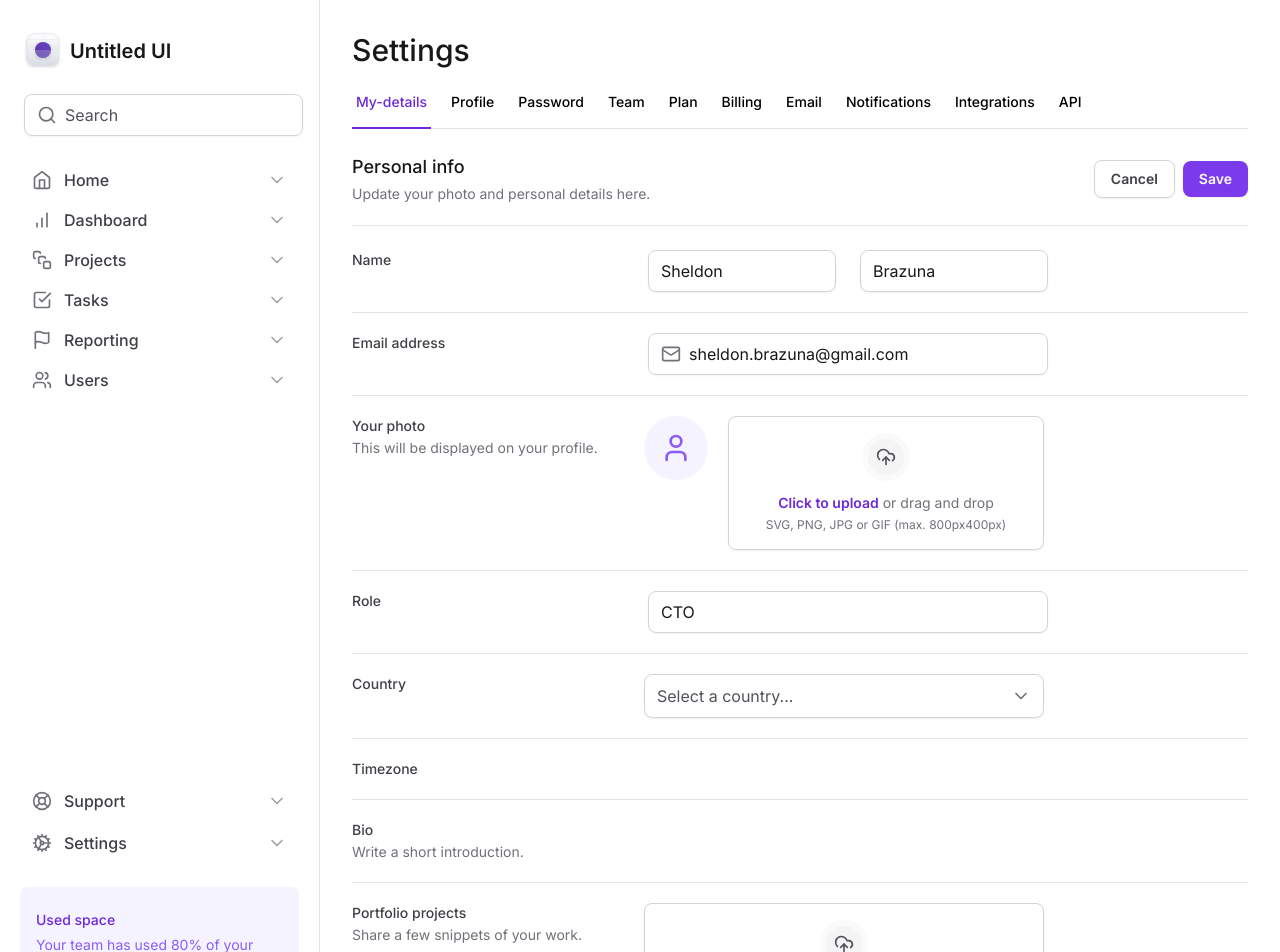
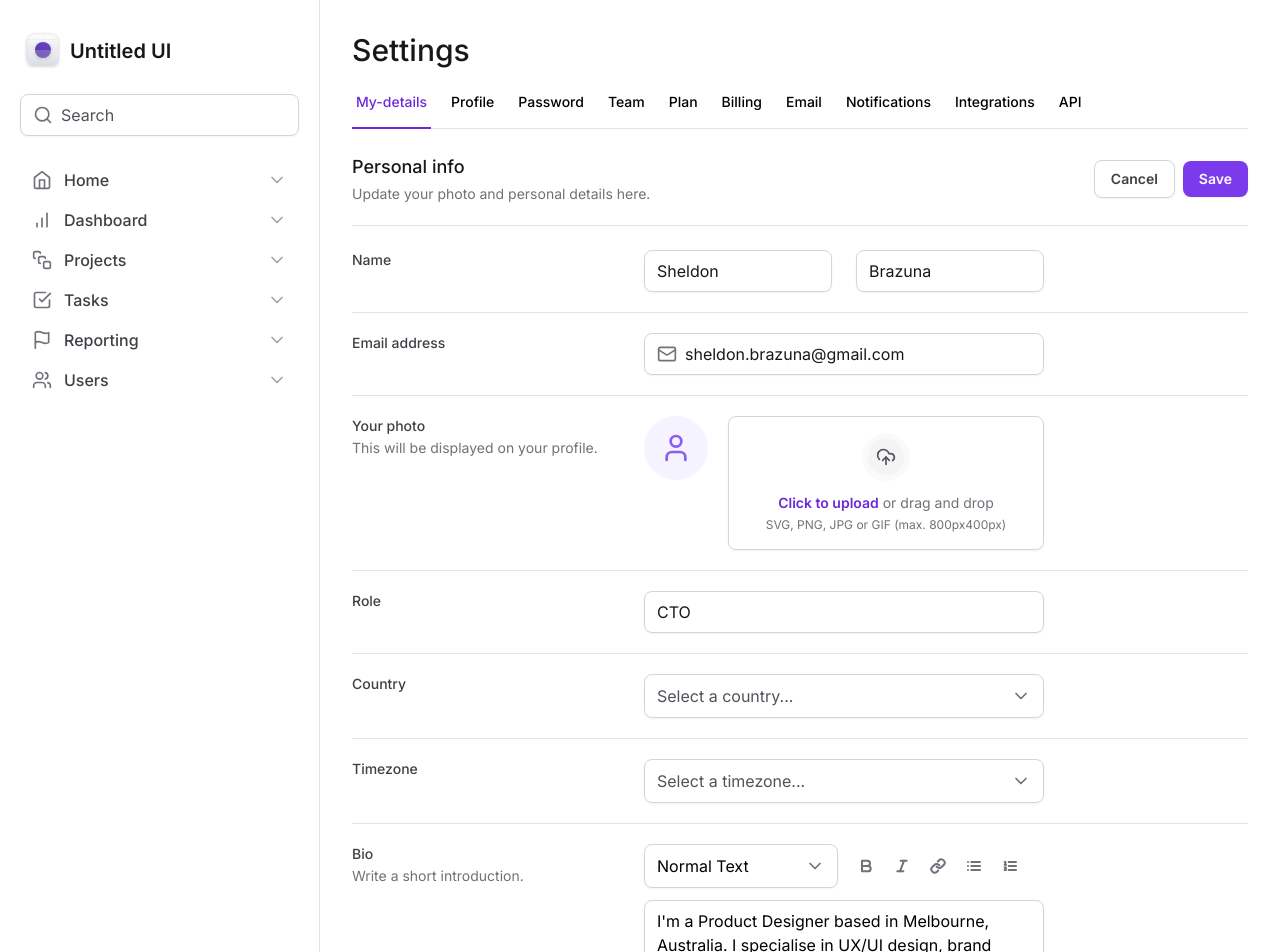
Before and after one commit to vanessabrazuna/dashboard-tailwind, a Next.js app: page / in a window 1280 px wide. Shown: the top 952 px of the page. Built offline with nearby package versions, Linux system fonts and the light colour scheme.

Commit message:
Componentizing biography selection and entry

```diff
--- a/src/app/page.tsx
+++ b/src/app/page.tsx
@@ -1,9 +1,12 @@
 import { SettingsTabs } from '@/components/SettingsTabs'
 import { Select } from '@/components/Form/Select'
+import { Textarea } from '@/components/Form/Textarea'
+import { SelectItem } from '@/components/Form/Select/SelectItem'
+
 import * as Input from '@/components/Input'
 import * as FileInput from '@/components/Form/FileInput'
 
-import { Mail } from 'lucide-react'
+import { Bold, Italic, Link, List, ListOrdered, Mail } from 'lucide-react'
 
 export default function Home() {
   return (
@@ -111,7 +114,10 @@
             >
               Country
             </label>
-            <Select />
+            <Select placeholder="Select a country...">
+              <SelectItem value="br" text="Brazil" />
+              <SelectItem value="us" text="United States" />
+            </Select>
           </div>
 
           <div className="grid gap-3 grid-cols-form pt-5">
@@ -121,7 +127,13 @@
             >
               Timezone
             </label>
-            <div></div>
+            <Select placeholder="Select a timezone...">
+              <SelectItem
+                value="utc8"
+                text="Pacific Standard Time (UTC-08:00)"
+              />
+              <SelectItem value="utc3" text="America São Paulo (UTC-03:00)" />
+            </Select>
           </div>
 
           <div className="grid gap-3 grid-cols-form pt-5">
@@ -131,7 +143,59 @@
                 Write a short introduction.
               </span>
             </label>
-            <div></div>
+            <div className="space-y-3">
+              <div className="grid grid-cols-2 gap-3">
+                <Select placeholder="" defaultValue="normal">
+                  <SelectItem
+                    value="normal"
+                    defaultChecked
+                    text="Normal Text"
+                  />
+                  <SelectItem value="md" text="Markdown" />
+                </Select>
+
+                <div className="flex items-center gap-1">
+                  <button
+                    type="button"
+                    className="rounded-md p-2 hover:bg-zinc-50"
+                  >
+                    <Bold className="h-4 w-4 text-zinc-500" strokeWidth={3} />
+                  </button>
+                  <button
+                    type="button"
+                    className="rounded-md p-2 hover:bg-zinc-50"
+                  >
+                    <Italic className="h-4 w-4 text-zinc-500" strokeWidth={3} />
+                  </button>
+                  <button
+                    type="button"
+                    className="rounded-md p-2 hover:bg-zinc-50"
+                  >
+                    <Link className="h-4 w-4 text-zinc-500" strokeWidth={3} />
+                  </button>
+                  <button
+                    type="button"
+                    className="rounded-md p-2 hover:bg-zinc-50"
+                  >
+                    <List className="h-4 w-4 text-zinc-500" strokeWidth={3} />
+                  </button>
+                  <button
+                    type="button"
+                    className="rounded-md p-2 hover:bg-zinc-50"
+                  >
+                    <ListOrdered
+                      className="h-4 w-4 strokeWidth={3} text-zinc-500"
+                      strokeWidth={3}
+                    />
+                  </button>
+                </div>
+              </div>
+
+              <Textarea
+                id="bio"
+                defaultValue="I'm a Product Designer based in Melbourne, Australia. I specialise in UX/UI design, brand strategy, and Webflow development."
+              />
+            </div>
           </div>
 
           <div className="grid gap-3 grid-cols-form pt-5">
--- a/src/components/Form/Select.tsx
+++ /dev/null
@@ -1,59 +0,0 @@
-'use client'
-
-import * as SelectPrimitive from '@radix-ui/react-select'
-import { Check, ChevronDown } from 'lucide-react'
-
-export interface SelectProps {}
-
-export function Select(props: SelectProps) {
-  return (
-    <SelectPrimitive.Root>
-      <SelectPrimitive.Trigger className="flex h-11 w-full items-center justify-between gap-2 rounded-lg border border-zinc-300 px-3 py-2 shadow-sm data-[placeholder]:text-zinc-600">
-        <SelectPrimitive.Value
-          placeholder="Select a country..."
-          className="text-black"
-        />
-        <SelectPrimitive.Icon>
-          <ChevronDown className="h-5 w-5 text-zinc-500" />
-        </SelectPrimitive.Icon>
-      </SelectPrimitive.Trigger>
-
-      <SelectPrimitive.Portal>
-        <SelectPrimitive.Content
-          side="bottom"
-          position="popper"
-          sideOffset={8}
-          className="z-10 rounded-lg border border-zinc-200 bg-white w-[--radix-select-trigger-width] overflow-hidden"
-        >
-          <SelectPrimitive.Viewport>
-            <SelectPrimitive.Item
-              value="br"
-              className="flex items-center justify-between gap-2 px-3 py-2.5 outline-none data-[highlighted]:bg-zinc-50"
-            >
-              <SelectPrimitive.ItemText className="text-black">
-                Brazil
-              </SelectPrimitive.ItemText>
-
-              <SelectPrimitive.ItemIndicator>
-                <Check className="h-4 w-4 text-violet-500" />
-              </SelectPrimitive.ItemIndicator>
-            </SelectPrimitive.Item>
-
-            <SelectPrimitive.Item
-              value="us"
-              className="flex items-center justify-between gap-2 px-3 py-2.5 outline-none data-[highlighted]:bg-zinc-50"
-            >
-              <SelectPrimitive.ItemText className="text-black">
-                United States
-              </SelectPrimitive.ItemText>
-
-              <SelectPrimitive.ItemIndicator>
-                <Check className="h-4 w-4 text-violet-500" />
-              </SelectPrimitive.ItemIndicator>
-            </SelectPrimitive.Item>
-          </SelectPrimitive.Viewport>
-        </SelectPrimitive.Content>
-      </SelectPrimitive.Portal>
-    </SelectPrimitive.Root>
-  )
-}
--- /dev/null
+++ b/src/components/Form/Select/SelectItem.tsx
@@ -0,0 +1,23 @@
+'use client'
+
+import * as Select from '@radix-ui/react-select'
+import { Check } from 'lucide-react'
+
+export type SelectItemProps = Select.SelectItemProps & {
+  text: string
+}
+
+export function SelectItem({ text, ...props }: SelectItemProps) {
+  return (
+    <Select.Item
+      className="flex items-center justify-between gap-2 px-3 py-2.5 outline-none data-[highlighted]:bg-zinc-50"
+      {...props}
+    >
+      <Select.ItemText className="text-black">{text}</Select.ItemText>
+
+      <Select.ItemIndicator>
+        <Check className="h-4 w-4 text-violet-500" />
+      </Select.ItemIndicator>
+    </Select.Item>
+  )
+}
--- /dev/null
+++ b/src/components/Form/Select/index.tsx
@@ -0,0 +1,37 @@
+'use client'
+
+import * as SelectPrimitive from '@radix-ui/react-select'
+import { ChevronDown } from 'lucide-react'
+import { ReactNode } from 'react'
+
+export interface SelectProps extends SelectPrimitive.SelectProps {
+  children: ReactNode
+  placeholder: string
+}
+
+export function Select({ children, placeholder, ...props }: SelectProps) {
+  return (
+    <SelectPrimitive.Root {...props}>
+      <SelectPrimitive.Trigger className="flex h-11 w-full items-center justify-between gap-2 rounded-lg border border-zinc-300 px-3 py-2 shadow-sm data-[placeholder]:text-zinc-600">
+        <SelectPrimitive.Value
+          placeholder={placeholder}
+          className="text-black"
+        />
+        <SelectPrimitive.Icon>
+          <ChevronDown className="h-5 w-5 text-zinc-500" />
+        </SelectPrimitive.Icon>
+      </SelectPrimitive.Trigger>
+
+      <SelectPrimitive.Portal>
+        <SelectPrimitive.Content
+          side="bottom"
+          position="popper"
+          sideOffset={8}
+          className="z-10 shadow-sm rounded-lg border border-zinc-200 bg-white w-[--radix-select-trigger-width] overflow-hidden"
+        >
+          <SelectPrimitive.Viewport>{children}</SelectPrimitive.Viewport>
+        </SelectPrimitive.Content>
+      </SelectPrimitive.Portal>
+    </SelectPrimitive.Root>
+  )
+}
--- /dev/null
+++ b/src/components/Form/Textarea.tsx
@@ -0,0 +1,12 @@
+import { ComponentProps } from 'react'
+
+export type TextareaProps = ComponentProps<'textarea'>
+
+export function Textarea(props: TextareaProps) {
+  return (
+    <textarea
+      className="min-h-[120px] resize-y w-full rounded-lg border border-zinc-300 px-3 py-2 shadow-sm"
+      {...props}
+    />
+  )
+}
--- a/src/components/Input.tsx
+++ b/src/components/Input.tsx
@@ -22,7 +22,7 @@
 export function Root(props: InputRootProps) {
   return (
     <div
-      className="mx-1 flex w-full items-center gap-2 rounded-lg border border-zinc-300 px-3 py-2 shadow-sm"
+      className="flex w-full items-center gap-2 rounded-lg border border-zinc-300 px-3 py-2 shadow-sm"
       {...props}
     />
   )
```
